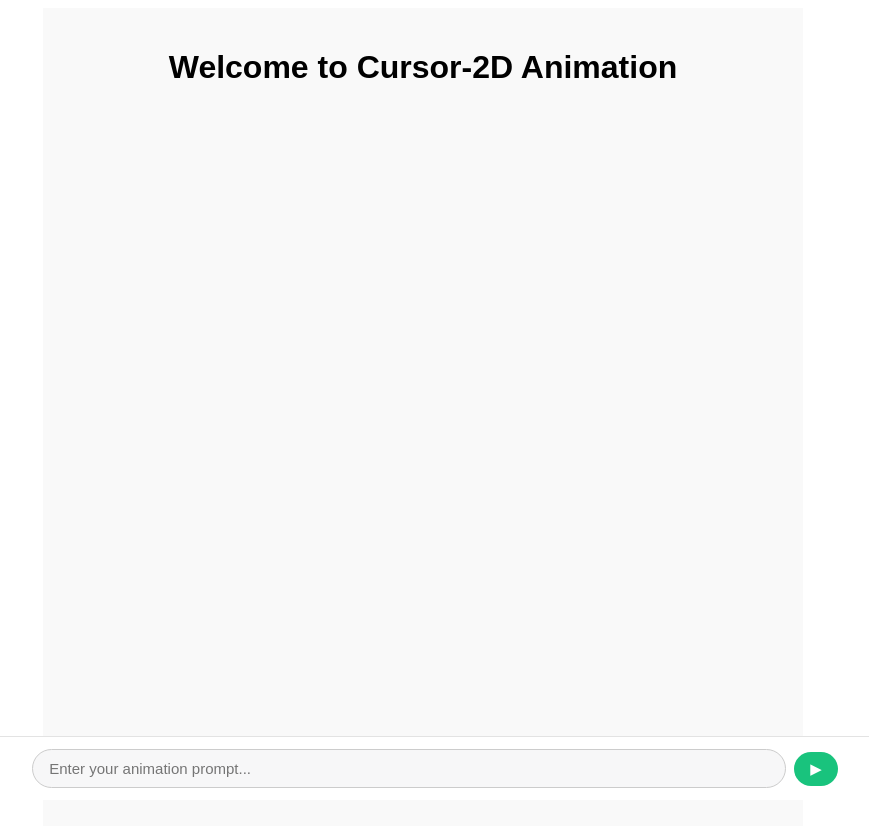
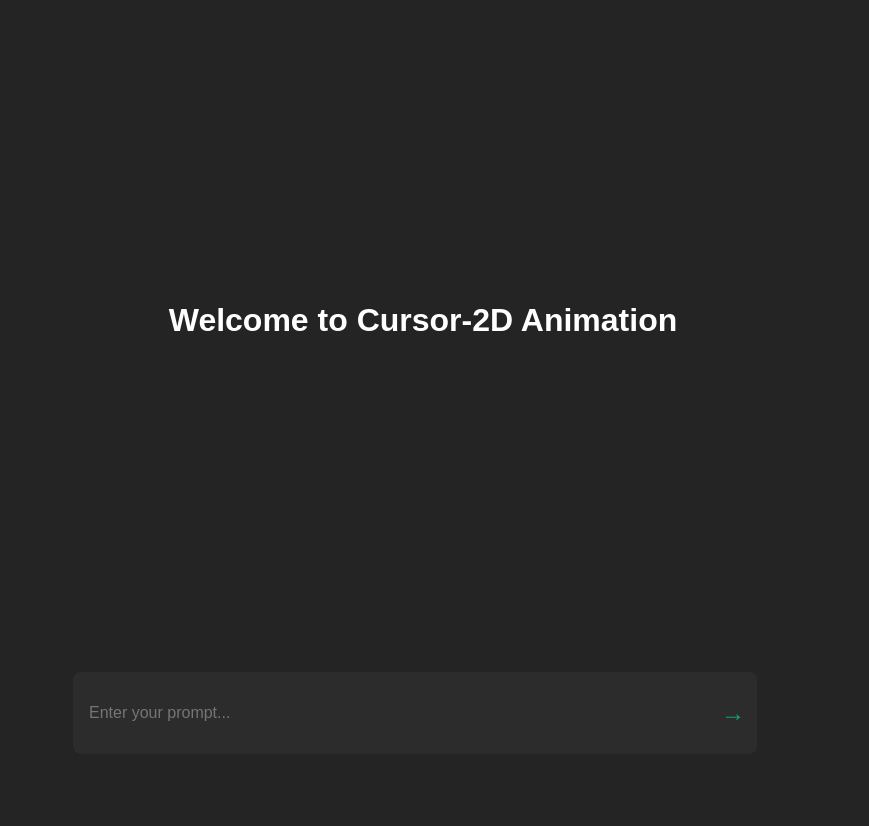
Before and after one commit to aarav-shukla07/cursor-2D-, a React (Vite) app in the folder frontend/: page / in a window 1280 px wide. Shown: the top 826 px of the page, without its empty margins (217-1086 px from the left). After the commit the page ends 800 px from the top, so only its background shows below. Built offline with nearby package versions, Linux system fonts and the light colour scheme.

Commit message:
Updated and added styling

```diff
--- a/frontend/src/components/PromptForm.jsx
+++ b/frontend/src/components/PromptForm.jsx
@@ -32,18 +32,18 @@ const PromptForm = ({ setVideoURL, setVideoReady }) => {
     };
 
     return (
-        <div>
-            <form className="prompt-form" onSubmit={handleGenerate}>
+        <div className="input-wrapper">
+            <form onSubmit={handleGenerate}>
                 <input
                     type="text"
+                    placeholder="Enter your prompt..."
                     value={prompt}
                     onChange={(e) => setPrompt(e.target.value)}
-    placeholder="Enter your animation prompt..."
-    className="prompt-input"
                 />
-  <button type="submit" className="generate-button">▶</button>
+                <button type="submit" disabled={loading}>
+                    {loading ? "..." : "→"}
+                </button>
             </form>
-
 
             {error && (
                 <div style={{ marginTop: "1rem", color: "red" }}>
--- a/frontend/src/styles/App.css
+++ b/frontend/src/styles/App.css
@@ -1,161 +1,132 @@
-/* App.css */
 .app {
+  text-align: center;
+  padding: 2rem;
+  font-family: sans-serif;
   display: flex;
   flex-direction: column;
   align-items: center;
-  font-family: 'Segoe UI', Tahoma, Geneva, Verdana, sans-serif;
-  padding: 2rem;
-  background-color: #f9f9f9;
-  min-height: 100vh;
+  justify-content: center;
+
 }
 
-.prompt-container {
-  display: flex;
-  justify-content: flex-end;
-  width: 100%;
-  max-width: 720px;
-  margin-bottom: 1rem;
+form input {
+  padding: 0.5rem;
+  width: 300px;
+  margin-right: 1rem;
 }
 
-.prompt-bubble {
-  background-color: #e6f0ff;
-  color: #000;
-  padding: 0.75rem 1rem;
-  border-radius: 15px;
-  margin-left: auto;
-  max-width: 60%;
+form button {
+  padding: 0.5rem 1rem;
+  cursor: pointer;
 }
 
 .video-container {
-  background: #fff;
-  padding: 1rem;
-  border-radius: 15px;
-  box-shadow: 0 0 8px rgba(0,0,0,0.1);
-  width: 100%;
-  max-width: 720px;
+  margin-top: 2rem;
 }
-.prompt-form {
+:root {
+  font-family: Inter, system-ui, Avenir, Helvetica, Arial, sans-serif;
+  line-height: 1.5;
+  font-weight: 400;
+
+  color-scheme: light dark;
+  color: rgba(255, 255, 255, 0.87);
+  background-color: #242424;
+
+  font-synthesis: none;
+  text-rendering: optimizeLegibility;
+  -webkit-font-smoothing: antialiased;
+  -moz-osx-font-smoothing: grayscale;
+}
+.download-btn {
+  margin-top: 10px;
+  background-color: #10a37f;
+  padding: 0.5rem 1rem;
+  color: white;
+  text-decoration: none;
+  border-radius: 8px;
+  font-weight: bold;
+  transition: background 0.3s ease;
+  text-align: center;
+  justify-content: center;
   display: flex;
   align-items: center;
-  justify-content: center;
-  padding: 12px;
-  position: fixed;
-  bottom: 0;
-  left: 0;
-  width: 100%;
-  background-color: #ffffff;
-  border-top: 1px solid #e3e3e3;
-  z-index: 100;
+  margin-bottom: 20px;
+  width: 200px;
 }
 
-.prompt-input {
-  flex: 1;
-  padding: 10px 16px;
-  font-size: 15px;
-  border: 1px solid #ccc;
-  border-radius: 20px;
-  outline: none;
-  background-color: #f7f7f8;
-  max-width: 720px;
+.download-btn:hover {
+  background-color: #0e8c6d;
+}
+.input-wrapper {
+  position: fixed;
+  bottom: 30px;
+  left: 50%;
+  transform: translateX(-50%);
+  width: 100%;
+  max-width: 700px;
+  padding: 1rem;
+  z-index: 10;
 }
 
-.generate-button {
-  margin-left: 8px;
-  padding: 8px 16px;
-  background-color: #19c37d;
-  color: white;
-  border: none;
-  border-radius: 18px;
-  cursor: pointer;
-  font-size: 15px;
-  transition: background-color 0.2s ease;
+.input-wrapper form {
+  position: relative;
+  display: flex;
+  width: 100%;
 }
 
-.generate-button:hover {
-  background-color: #14a86d;
+.input-wrapper input {
+  width: 100%;
+  padding: 2em 1rem;
+  border-radius: 8px;
+  border: none;
+  font-size: 1rem;
+  background-color: #2c2c2c;
+  color: #fff;
 }
 
-/* App.css */
-
-.app {
-  max-width: 720px;
-  margin: 0 auto;
-  padding: 20px;
-  font-family: sans-serif;
+.input-wrapper button {
+  position: absolute;
+  right: 0.75rem;
+  top: 50%;
+  transform: translateY(-50%);
+  border: none;
+  background: none;
+  font-size: 1.5rem;
+  color: #10a37f;
+  cursor: pointer;
 }
 
-.chat-container {
+.header {
+  position: absolute;
+  top: 10px;
+  left: 20px;
+  font-size: 1.5rem;
+  font-weight: bold;
+  color: white;
+}
+
+.welcome-message {
+  position: absolute;
+  top: 40%;
+  left: 50%;
+  transform: translate(-50%, -50%);
+  color: white;
+  text-align: center;
+}
+
+.video-wrapper {
   display: flex;
   flex-direction: column;
-  gap: 12px;
+  align-items: center;
   margin-top: 20px;
 }
-
-.chat-bubble {
-  max-width: 80%;
-  padding: 12px 16px;
-  border-radius: 16px;
-  line-height: 1.5;
-  font-size: 16px;
-  word-wrap: break-word;
+.download-button {
+  margin-top: 10px;
+  padding: 10px 16px;
+  background-color: #10a37f;
+  color: white;
+  text-decoration: none;
+  border-radius: 7px;
+  font-weight: bold;
+  box-shadow: 0px 4px 8px rgba(146, 236, 208, 0.2);
 }
-
-.user-message {
-  align-self: flex-end;
-  background-color: #e5f1ff;
-  color: #000;
-  border-radius: 16px 16px 0 16px;
-}
-
-.bot-message {
-  align-self: flex-start;
-  background-color: #f1f1f1;
-  color: #000;
-  border-radius: 16px 16px 16px 0;
-}
-
-.bot-message video {
-  max-width: 100%;
-  border-radius: 8px;
-  margin-top: 8px;
-  box-shadow: 0 2px 8px rgba(0, 0, 0, 0.1);
-}
-
-.chat-window {
-  max-width: 700px;
-  width: 100%;
-  margin: 2rem auto;
-  padding: 1rem;
-  background: #ffffff;
-  border-radius: 1rem;
-  box-shadow: 0 2px 10px rgba(0,0,0,0.05);
-  overflow-y: auto;
-  max-height: 70vh;
-}
-
-.chat-bubble {
-  padding: 0.75rem 1rem;
-  margin: 0.5rem 0;
-  border-radius: 0.75rem;
-  max-width: 85%;
-  line-height: 1.4;
-}
-
-.chat-bubble.user {
-  background: #e1f3ff;
-  align-self: flex-end;
-  text-align: right;
-  margin-left: auto;
-}
-
-.chat-bubble.system {
-  background: #f0f0f0;
-  align-self: flex-start;
-  text-align: left;
-  margin-right: auto;
-}
-
-.chat-bubble.error {
-  background: #ffe1e1;
-  color: #a00;
-}
```
Lines whose indentation alone changed are shown as unchanged.
